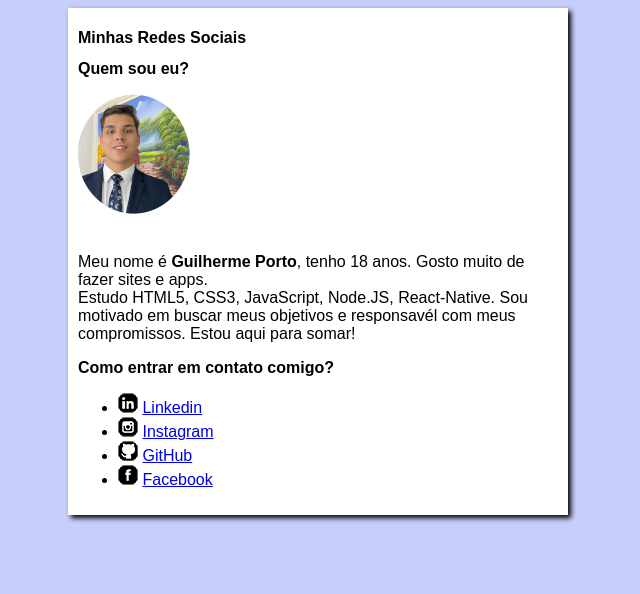
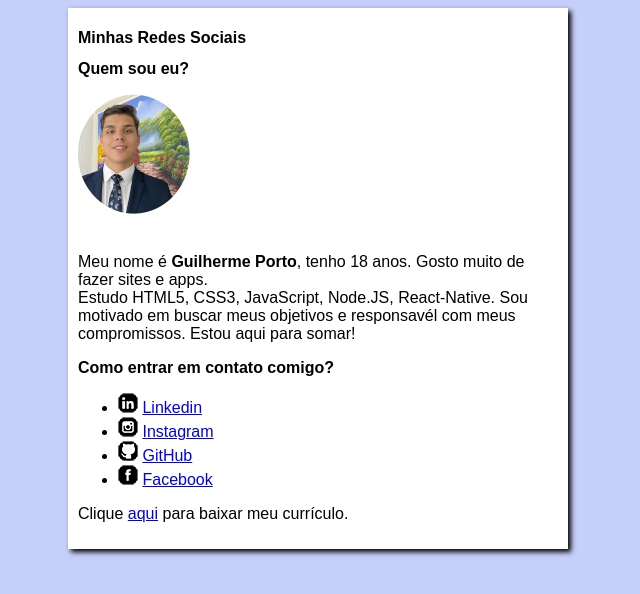
Before and after one commit to Gui-Porto/My-Profile, a plain HTML site: page index.html in a window 1280 px wide. Shown: the whole page, without its empty margins (322-962 px from the left). Drawn offline with Linux system fonts and the light colour scheme.

Commit message:
add download curriculo

```diff
--- a/index.html
+++ b/index.html
@@ -29,7 +29,7 @@
             <img src="imagens/icone-facebook.png" alt="icone-facebook"> <a href="https://www.facebook.com/profile.php?id=100087519134454" target="_blank" rel="external">Facebook</a>
         </li>
     </ul>
-
+        <p>Clique <a href="curriculogui.pdf" download="curriculogui.pdf">aqui</a> para baixar meu currículo.</p>
     </main>
 </body>
 </html>
```
